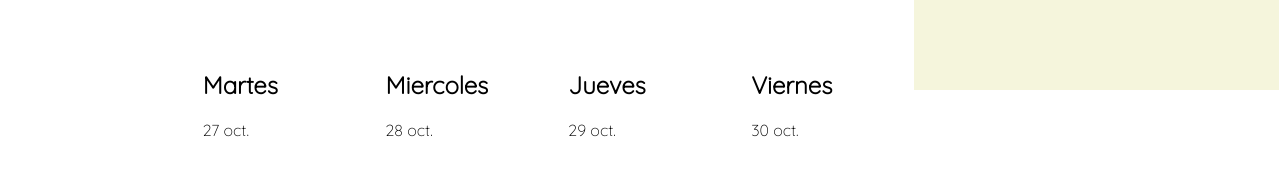
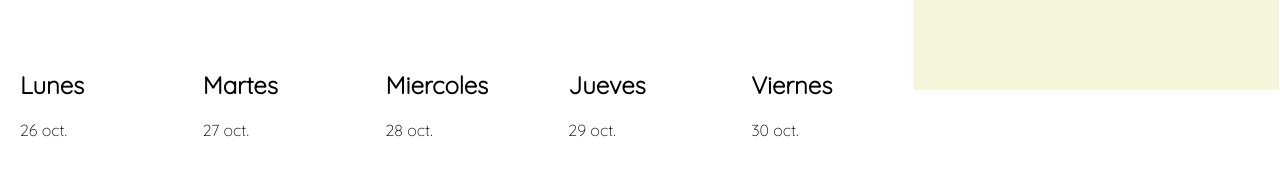
Before and after one commit to dannylarrea/DAW-page, a plain HTML site: page index.html in a window 1280 px wide. Shown: the part 553-728 px from the top of the page. Drawn offline with Linux system fonts and the light colour scheme.

Commit message:
Add files via upload

```diff
--- a/index.html
+++ b/index.html
@@ -142,8 +142,8 @@
     </div>
     <div class="row">
         <div class="seven-column lun-vie">
-            <h2></h2>
-            <p></p>
+            <h2>Lunes</h2>
+            <p>26 oct.</p>
         </div>
         <div class="seven-column lun-vie">
             <h2>Martes</h2>
```
Also changed, not shown: 1 other file.
